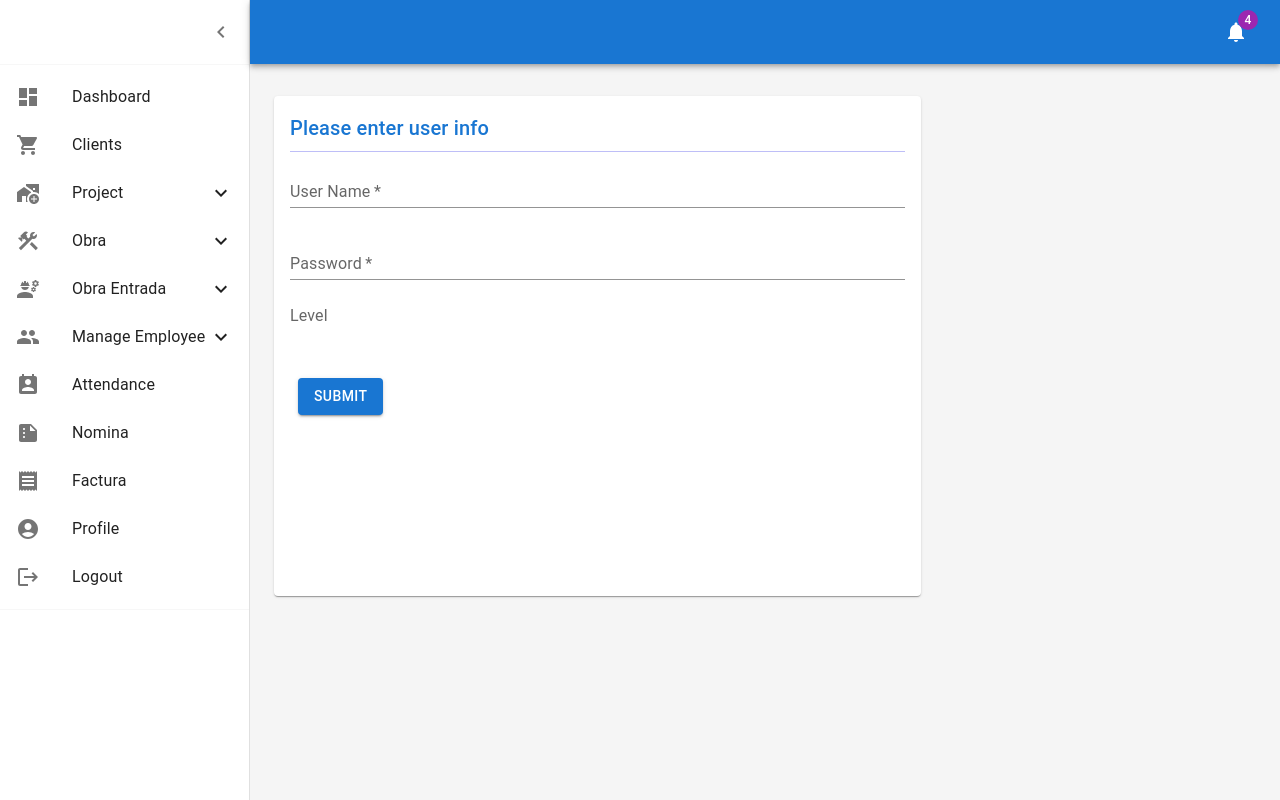
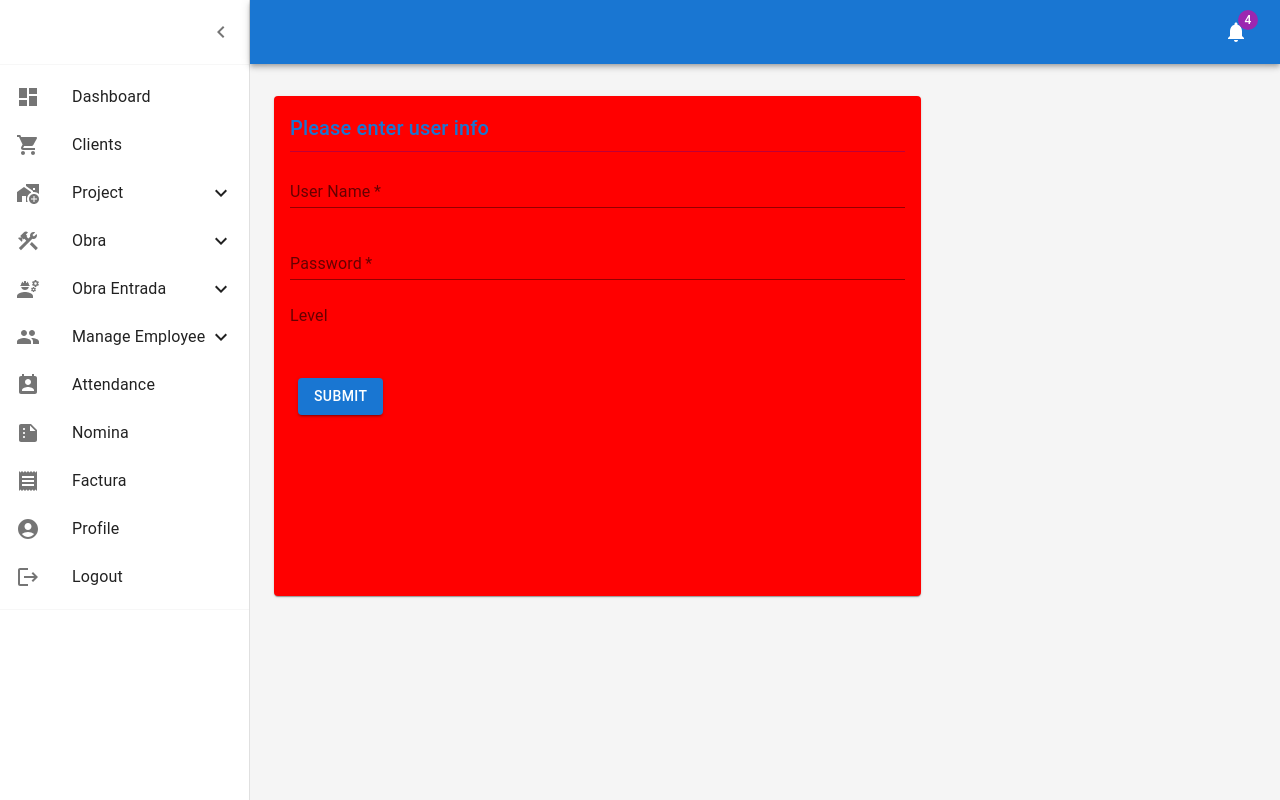
Before and after one commit to abuzarmd-ML/rinkoEMS, a React (Vite) app in the folder RinkoEMS/: page /mamage-users in a window 1280 px wide. Built offline with nearby package versions, Linux system fonts and the light colour scheme.

Commit message:
intermediate changes

```diff
--- a/RinkoEMS/src/Components/Cards/Cards.jsx
+++ b/RinkoEMS/src/Components/Cards/Cards.jsx
@@ -9,6 +9,7 @@ const Cards = ({ height = 200, children,width='100%' }) => {
                 p: 2,
                 display: 'flex',
                 flexDirection: 'column',
+                backgroundColor: 'red',
                 height,
                 width
             }}
--- a/RinkoEMS/src/Components/Dashboard/Deposits.jsx
+++ b/RinkoEMS/src/Components/Dashboard/CardContents.jsx
@@ -8,7 +8,7 @@ function preventDefault(event) {
   event.preventDefault();
 }
 
-export default function Deposits({cardsDetails}) {
+export default function CardContents({cardsDetails}) {
   return (
     <React.Fragment>
       <Title>{cardsDetails.title}</Title>
--- a/RinkoEMS/src/Components/Dashboard/Dashboard.jsx
+++ b/RinkoEMS/src/Components/Dashboard/Dashboard.jsx
@@ -5,7 +5,7 @@ import Container from '@mui/material/Container';
 import Grid from '@mui/material/Grid';
 import Paper from '@mui/material/Paper';
 import AdminLayout from '../Layout/AdminLayout';
-import Deposits from './Deposits';
+import CardContents from './CardContents';
 import BasicMuiTable from '../Table/BasicMuiTable';
 import { Typography } from '@mui/material';
 
@@ -237,7 +237,7 @@ export default function Dashboard() {
                 <Chart />
               </Paper>
             </Grid> */}
-            {/* Recent Deposits */}
+            {/* Recent CardContents */}
             {CardsData.map((data) => {
               return (
                 <Grid item xs={12} md={4} lg={3}>
@@ -246,10 +246,11 @@ export default function Dashboard() {
                       p: 2,
                       display: 'flex',
                       flexDirection: 'column',
+                      backgroundColor:'-webkit-linear-gradient(90deg, #3f5efb 0%, #fc466b 100%)',
                       height: 200,
                     }}
                   >
-                    <Deposits cardsDetails={data} />
+                    <CardContents cardsDetails={data} />
                   </Paper>
                 </Grid>
               );
@@ -263,7 +264,7 @@ export default function Dashboard() {
                   height: 200,
                 }}
               >
-                <Deposits />
+                <CardContents />
               </Paper>
             </Grid> */}
             <Grid item xs={12}>
```
